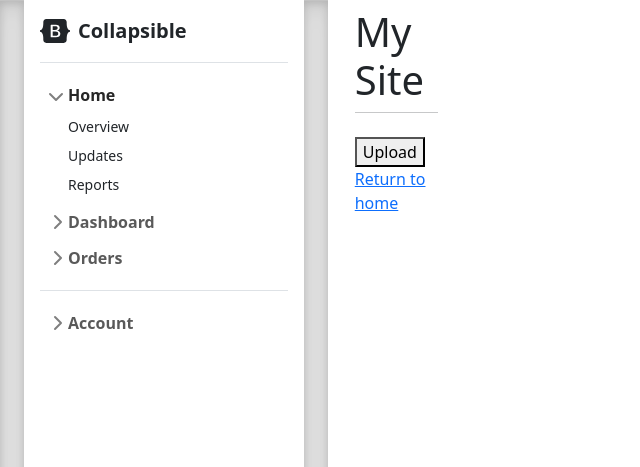
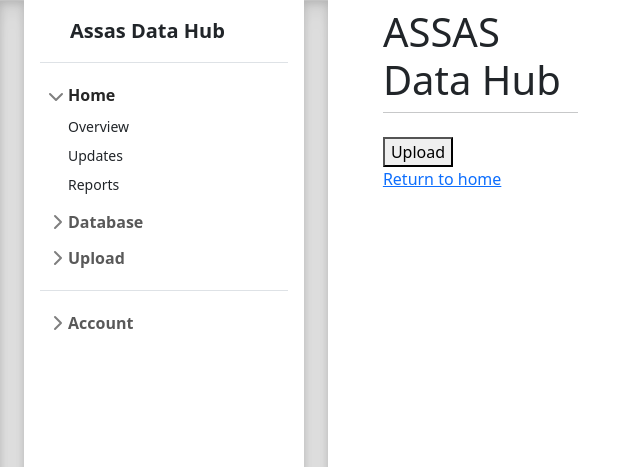
Before and after one commit to ke4920/django_prototype, a Django app: page /upload/form/ in a window 1280 px wide. Shown: the top 467 px of the page, without its empty margins (0-640 px from the left). Run offline with Django 4.2, Linux system fonts and the light colour scheme; some libraries are stand-ins or nearby versions.

Commit message:
added first frontend

```diff
--- a/assasapp/assasfrontend/templates/base.html
+++ b/assasapp/assasfrontend/templates/base.html
@@ -7,7 +7,7 @@
     <meta name="description" content="">
     <meta name="author" content="Mark Otto, Jacob Thornton, and Bootstrap contributors">
     <meta name="generator" content="Hugo 0.104.2">
-    <title>Sidebars · Bootstrap v5.2</title>
+    <title>ASSAS Data Hub</title>
 
     <link rel="canonical" href="https://getbootstrap.com/docs/5.2/examples/sidebars/">
     <link href="{% static 'css/bootstrap.min.css' %}" rel="stylesheet">
@@ -74,7 +74,7 @@
 
     <svg xmlns="http://www.w3.org/2000/svg" style="display: none;">
       <symbol id="bootstrap" viewBox="0 0 118 94">
-        <title>Bootstrap</title>
+        <title>ASSAS Data Hub</title>
         <path fill-rule="evenodd" clip-rule="evenodd" d="M24.509 0c-6.733 0-11.715 5.893-11.492 12.284.214 6.14-.064 14.092-2.066 20.577C8.943 39.365 5.547 43.485 0 44.014v5.972c5.547.529 8.943 4.649 10.951 11.153 2.002 6.485 2.28 14.437 2.066 20.577C12.794 88.106 17.776 94 24.51 94H93.5c6.733 0 11.714-5.893 11.491-12.284-.214-6.14.064-14.092 2.066-20.577 2.009-6.504 5.396-10.624 10.943-11.153v-5.972c-5.547-.529-8.934-4.649-10.943-11.153-2.002-6.484-2.28-14.437-2.066-20.577C105.214 5.894 100.233 0 93.5 0H24.508zM80 57.863C80 66.663 73.436 72 62.543 72H44a2 2 0 01-2-2V24a2 2 0 012-2h18.437c9.083 0 15.044 4.92 15.044 12.474 0 5.302-4.01 10.049-9.119 10.88v.277C75.317 46.394 80 51.21 80 57.863zM60.521 28.34H49.948v14.934h8.905c6.884 0 10.68-2.772 10.68-7.727 0-4.643-3.264-7.207-9.012-7.207zM49.948 49.2v16.458H60.91c7.167 0 10.964-2.876 10.964-8.281 0-5.406-3.903-8.178-11.425-8.178H49.948z"></path>
       </symbol>
       <symbol id="home" viewBox="0 0 16 16">
@@ -133,14 +133,14 @@
 
 <main class="d-flex flex-nowrap">
 
-  <h1 class="visually-hidden">Sidebars examples</h1>
+  <h1 class="visually-hidden">ASSAS Data Hub</h1>
 
   <div class="b-example-divider b-example-vr"></div>
 
   <div class="flex-shrink-0 p-3 bg-white" style="width: 280px;">
     <a href="/" class="d-flex align-items-center pb-3 mb-3 link-dark text-decoration-none border-bottom">
-      <svg class="bi pe-none me-2" width="30" height="24"><use xlink:href="#bootstrap"/></svg>
-      <span class="fs-5 fw-semibold">Collapsible</span>
+      <object data="./static/media/logo.svg" width="30" height="24"> </object>
+      <span class="fs-5 fw-semibold">Assas Data Hub</span>
     </a>
     <ul class="list-unstyled ps-0">
       <li class="mb-1">
@@ -149,7 +149,7 @@
         </button>
         <div class="collapse show" id="home-collapse">
           <ul class="btn-toggle-nav list-unstyled fw-normal pb-1 small">
-            <li><a href="#" class="link-dark d-inline-flex text-decoration-none rounded">Overview</a></li>
+            <li><a href="{% url 'home' %}" class="link-dark d-inline-flex text-decoration-none rounded">Overview</a></li>
             <li><a href="#" class="link-dark d-inline-flex text-decoration-none rounded">Updates</a></li>
             <li><a href="#" class="link-dark d-inline-flex text-decoration-none rounded">Reports</a></li>
           </ul>
@@ -157,27 +157,23 @@
       </li>
       <li class="mb-1">
         <button class="btn btn-toggle d-inline-flex align-items-center rounded border-0 collapsed" data-bs-toggle="collapse" data-bs-target="#dashboard-collapse" aria-expanded="false">
-          Dashboard
+          Database
         </button>
         <div class="collapse" id="dashboard-collapse">
           <ul class="btn-toggle-nav list-unstyled fw-normal pb-1 small">
-            <li><a href="#" class="link-dark d-inline-flex text-decoration-none rounded">Overview</a></li>
-            <li><a href="#" class="link-dark d-inline-flex text-decoration-none rounded">Weekly</a></li>
-            <li><a href="#" class="link-dark d-inline-flex text-decoration-none rounded">Monthly</a></li>
-            <li><a href="#" class="link-dark d-inline-flex text-decoration-none rounded">Annually</a></li>
+            <li><a href="{% url 'data_view' %}" class="link-dark d-inline-flex text-decoration-none rounded">Search</a></li>
+            <li><a href="#" class="link-dark d-inline-flex text-decoration-none rounded">Report</a></li>
           </ul>
         </div>
       </li>
       <li class="mb-1">
         <button class="btn btn-toggle d-inline-flex align-items-center rounded border-0 collapsed" data-bs-toggle="collapse" data-bs-target="#orders-collapse" aria-expanded="false">
-          Orders
+          Upload
         </button>
         <div class="collapse" id="orders-collapse">
           <ul class="btn-toggle-nav list-unstyled fw-normal pb-1 small">
-            <li><a href="#" class="link-dark d-inline-flex text-decoration-none rounded">New</a></li>
-            <li><a href="#" class="link-dark d-inline-flex text-decoration-none rounded">Processed</a></li>
-            <li><a href="#" class="link-dark d-inline-flex text-decoration-none rounded">Shipped</a></li>
-            <li><a href="#" class="link-dark d-inline-flex text-decoration-none rounded">Returned</a></li>
+            <li><a href="#" class="link-dark d-inline-flex text-decoration-none rounded">Introduction</a></li>
+            <li><a href="#" class="link-dark d-inline-flex text-decoration-none rounded">Submit</a></li>
           </ul>
         </div>
       </li>
@@ -203,7 +199,8 @@
   <div id="content" name="content" class="main">
     <div class="row justify-content-center">
       <div class="col-8">
-        <h1 class="mt-2">My Site</h1>
+        <h1 class="mt-2">ASSAS Data Hub</h1>
+        <object data="./static/media/logo.svg" width="100" height="80"> </object>
         <hr class="mt-0 mb-4">
         {% block content %}
         {% endblock %}
```
Also changed, not shown: assasapp/assasfrontend/templates/data_view.html (+1 -18 lines), assasapp/assasfrontend/templates/home.html (+3 -12 lines), 3 other files.
